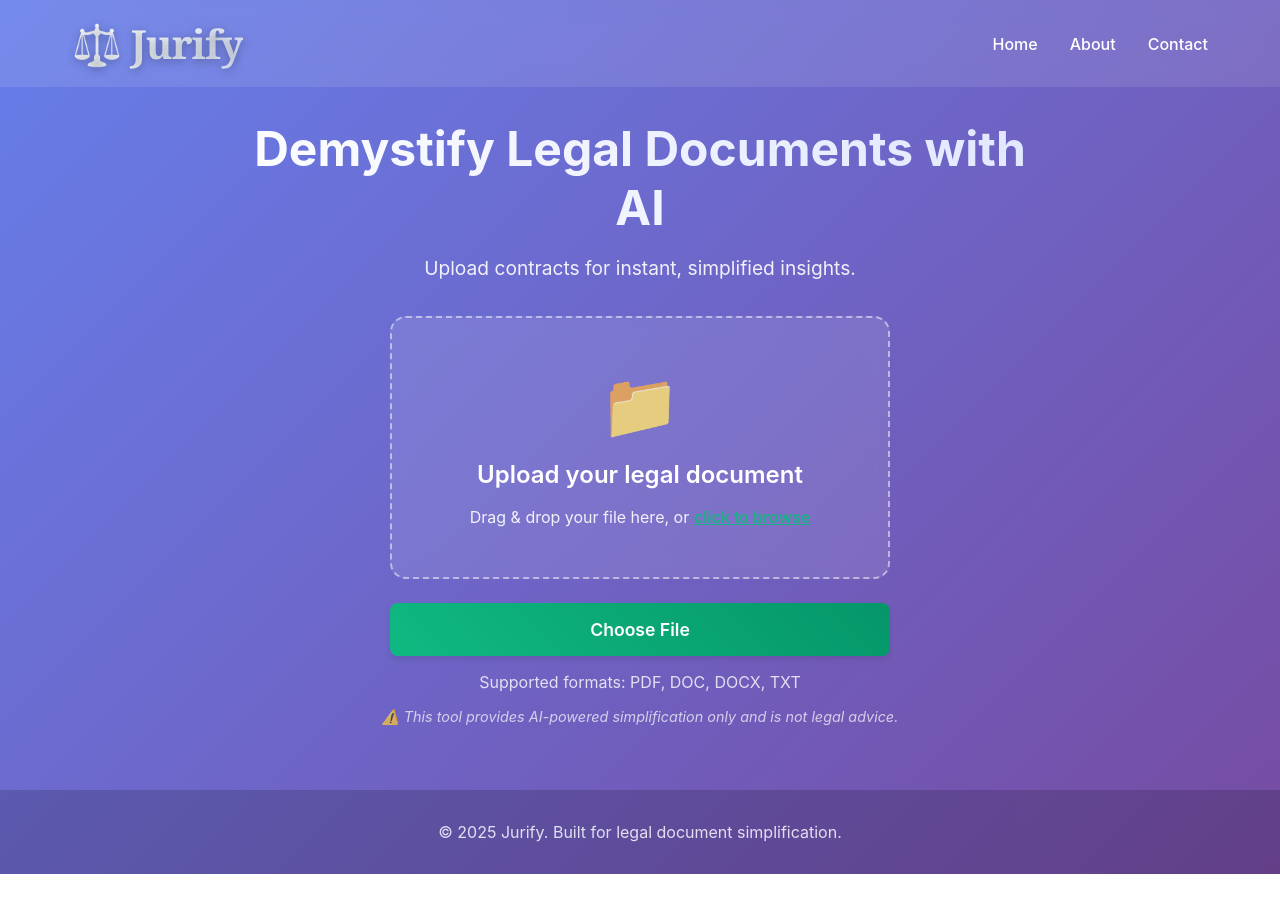
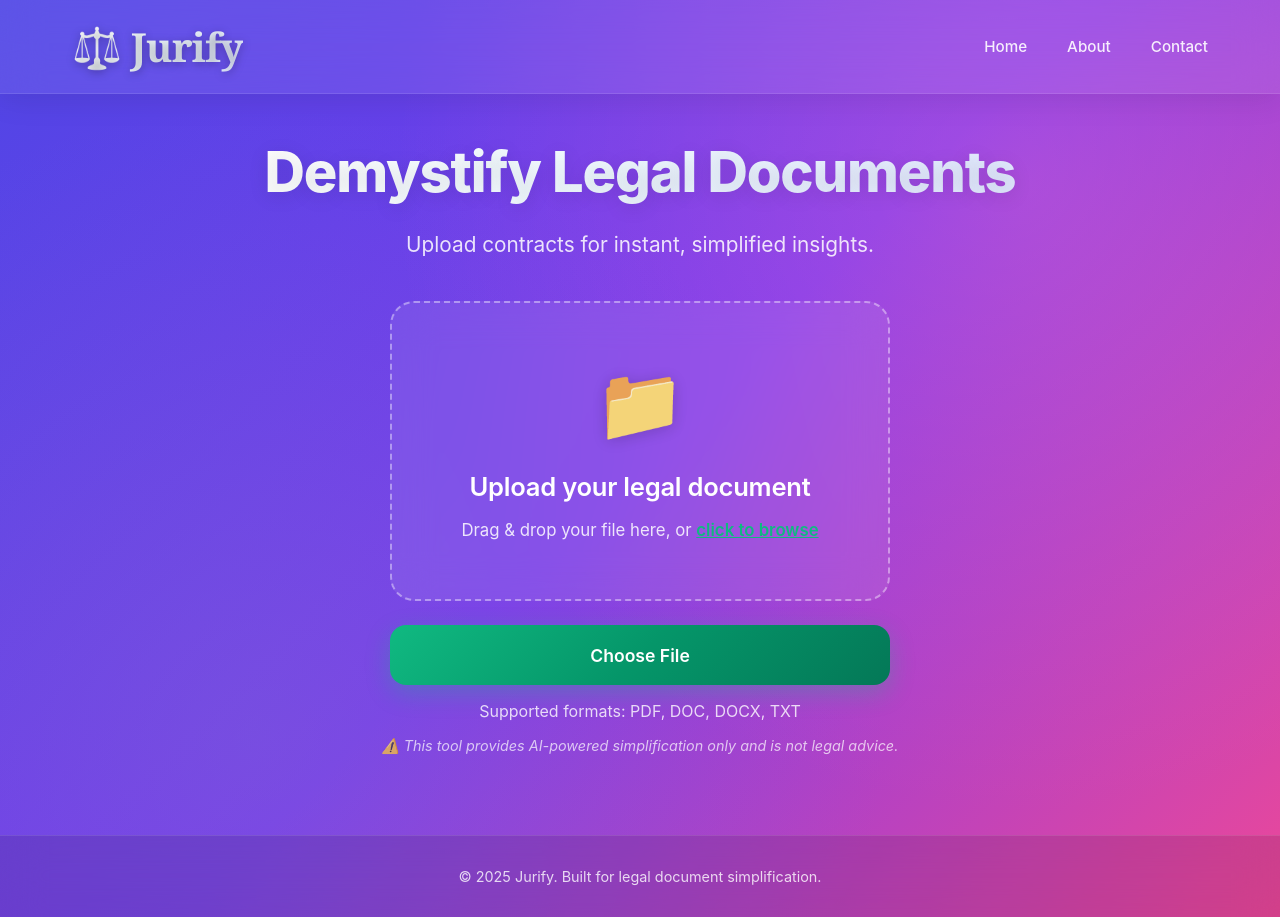
Before and after one commit to HrshNk-56/Gen-AI-H2S, a React (Create React App) app in the folder jurify-frontend/: page / in a window 1280 px wide. Before the commit the page ends 874 px from the top, so only its background shows below. Built offline with nearby package versions, Linux system fonts and the light colour scheme.

Commit message:
Major UI/UX improvements: update tagline, modern gradient backgrounds, enhanced typography, animations, and refined component designs

```diff
--- a/jurify-frontend/src/pages/LandingPage.js
+++ b/jurify-frontend/src/pages/LandingPage.js
@@ -34,7 +34,7 @@ const LandingPage = () => {
       {/* Hero Section */}
       <main className="main-content">
         <div className="hero-section">
-          <h2 className="tagline">Demystify Legal Documents with AI</h2>
+          <h2 className="tagline">Demystify Legal Documents</h2>
           <p className="subtitle">
             Upload contracts for instant, simplified insights.
           </p>
--- a/jurify-frontend/src/styles/FileUpload.css
+++ b/jurify-frontend/src/styles/FileUpload.css
@@ -1,53 +1,91 @@
 /* FileUpload.css */
+@keyframes pulse {
+  0%, 100% {
+    transform: scale(1);
+    opacity: 0.9;
+  }
+  50% {
+    transform: scale(1.05);
+    opacity: 1;
+  }
+}
+
 .file-upload-container {
   max-width: 500px;
   margin: 0 auto;
 }
 
 .file-upload-zone {
-  background: rgba(255, 255, 255, 0.1);
-  backdrop-filter: blur(10px);
-  border: 2px dashed rgba(255, 255, 255, 0.5);
-  border-radius: 1rem;
-  padding: 3rem 2rem;
+  background: rgba(255, 255, 255, 0.08);
+  backdrop-filter: blur(20px);
+  border: 2px dashed rgba(255, 255, 255, 0.4);
+  border-radius: 1.5rem;
+  padding: 3.5rem 2.5rem;
   text-align: center;
   cursor: pointer;
-  transition: all 0.3s ease;
+  transition: all 0.4s cubic-bezier(0.4, 0, 0.2, 1);
   margin-bottom: 1.5rem;
+  position: relative;
+  overflow: hidden;
+}
+
+.file-upload-zone::before {
+  content: '';
+  position: absolute;
+  top: 0;
+  left: 0;
+  right: 0;
+  bottom: 0;
+  background: radial-gradient(circle at center, rgba(255, 255, 255, 0.1) 0%, transparent 70%);
+  opacity: 0;
+  transition: opacity 0.3s ease;
 }
 
 .file-upload-zone:hover {
-  border-color: rgba(255, 255, 255, 0.8);
-  background: rgba(255, 255, 255, 0.15);
-  transform: translateY(-2px);
+  border-color: rgba(255, 255, 255, 0.7);
+  background: rgba(255, 255, 255, 0.12);
+  transform: translateY(-4px) scale(1.02);
+  box-shadow: 0 10px 40px rgba(0, 0, 0, 0.15);
+}
+
+.file-upload-zone:hover::before {
+  opacity: 1;
 }
 
 .file-upload-zone.drag-active {
   border-color: #10b981;
-  background: rgba(16, 185, 129, 0.1);
+  background: rgba(16, 185, 129, 0.15);
   border-style: solid;
+  transform: scale(1.05);
+  box-shadow: 0 20px 60px rgba(16, 185, 129, 0.2);
 }
 
 .upload-content {
   color: white;
+  position: relative;
+  z-index: 1;
 }
 
 .upload-icon {
-  font-size: 4rem;
-  margin-bottom: 1rem;
-  opacity: 0.8;
+  font-size: 4.5rem;
+  margin-bottom: 1.5rem;
+  opacity: 0.9;
+  filter: drop-shadow(0 2px 8px rgba(0, 0, 0, 0.2));
+  animation: pulse 3s infinite;
 }
 
 .upload-content h3 {
-  font-size: 1.5rem;
+  font-size: 1.6rem;
   margin-bottom: 1rem;
   font-weight: 600;
+  letter-spacing: -0.01em;
 }
 
 .upload-content p {
-  font-size: 1rem;
-  opacity: 0.9;
+  font-size: 1.05rem;
+  color: rgba(255, 255, 255, 0.85);
   line-height: 1.5;
+  font-weight: 400;
 }
 
 .click-text {
@@ -71,30 +109,48 @@
 }
 
 .upload-btn {
-  background: linear-gradient(45deg, #10b981, #059669);
+  background: linear-gradient(135deg, #10b981, #059669, #047857);
   color: white;
   border: none;
-  padding: 1rem 2rem;
-  border-radius: 0.5rem;
+  padding: 1.2rem 2.5rem;
+  border-radius: 1rem;
   font-size: 1.1rem;
   font-weight: 600;
   cursor: pointer;
-  transition: all 0.2s;
+  transition: all 0.3s cubic-bezier(0.4, 0, 0.2, 1);
   width: 100%;
-  box-shadow: 0 4px 6px -1px rgba(0, 0, 0, 0.1);
+  box-shadow: 0 8px 25px rgba(16, 185, 129, 0.3);
+  position: relative;
+  overflow: hidden;
+}
+
+.upload-btn::before {
+  content: '';
+  position: absolute;
+  top: 0;
+  left: -100%;
+  width: 100%;
+  height: 100%;
+  background: linear-gradient(90deg, transparent, rgba(255, 255, 255, 0.2), transparent);
+  transition: left 0.5s;
 }
 
 .upload-btn:hover:not(:disabled) {
-  background: linear-gradient(45deg, #059669, #047857);
-  transform: translateY(-1px);
-  box-shadow: 0 6px 8px -1px rgba(0, 0, 0, 0.15);
+  background: linear-gradient(135deg, #059669, #047857, #065f46);
+  transform: translateY(-2px) scale(1.02);
+  box-shadow: 0 15px 35px rgba(16, 185, 129, 0.4);
+}
+
+.upload-btn:hover:not(:disabled)::before {
+  left: 100%;
 }
 
 .upload-btn:disabled {
-  background: rgba(255, 255, 255, 0.3);
-  color: rgba(255, 255, 255, 0.7);
+  background: rgba(255, 255, 255, 0.2);
+  color: rgba(255, 255, 255, 0.6);
   cursor: not-allowed;
   transform: none;
+  box-shadow: 0 2px 8px rgba(0, 0, 0, 0.1);
 }
 
 .file-input {
--- a/jurify-frontend/src/styles/LandingPage.css
+++ b/jurify-frontend/src/styles/LandingPage.css
@@ -1,19 +1,35 @@
 /* LandingPage.css */
 .landing-page {
   min-height: 100vh;
-  background: linear-gradient(135deg, #667eea 0%, #764ba2 100%);
+  background: linear-gradient(135deg, #4f46e5 0%, #7c3aed 50%, #ec4899 100%);
+  background-attachment: fixed;
   display: flex;
   flex-direction: column;
+  position: relative;
+}
+
+.landing-page::before {
+  content: '';
+  position: absolute;
+  top: 0;
+  left: 0;
+  right: 0;
+  bottom: 0;
+  background: radial-gradient(circle at 20% 80%, rgba(120, 119, 198, 0.3) 0%, transparent 50%),
+              radial-gradient(circle at 80% 20%, rgba(255, 119, 198, 0.3) 0%, transparent 50%);
+  pointer-events: none;
 }
 
 /* Header */
 .header {
-  background: rgba(255, 255, 255, 0.1);
-  backdrop-filter: blur(10px);
-  padding: 1rem 0;
+  background: rgba(255, 255, 255, 0.08);
+  backdrop-filter: blur(20px);
+  border-bottom: 1px solid rgba(255, 255, 255, 0.1);
+  padding: 1.2rem 0;
   position: sticky;
   top: 0;
   z-index: 100;
+  box-shadow: 0 4px 32px rgba(0, 0, 0, 0.1);
 }
 
 .navbar {
@@ -41,18 +57,37 @@
 
 .nav-links {
   display: flex;
-  gap: 2rem;
+  gap: 2.5rem;
 }
 
 .nav-links a {
-  color: white;
+  color: rgba(255, 255, 255, 0.9);
   text-decoration: none;
   font-weight: 500;
-  transition: opacity 0.2s;
+  font-size: 0.95rem;
+  position: relative;
+  padding: 0.5rem 0;
+  transition: all 0.3s ease;
 }
 
 .nav-links a:hover {
-  opacity: 0.8;
+  color: white;
+  transform: translateY(-1px);
+}
+
+.nav-links a::after {
+  content: '';
+  position: absolute;
+  width: 0;
+  height: 2px;
+  bottom: 0;
+  left: 0;
+  background: linear-gradient(90deg, #ffffff, #f0f9ff);
+  transition: width 0.3s ease;
+}
+
+.nav-links a:hover::after {
+  width: 100%;
 }
 
 /* Main Content */
@@ -61,30 +96,40 @@
   display: flex;
   align-items: center;
   justify-content: center;
-  padding: 2rem;
+  padding: 3rem 2rem;
+  position: relative;
+  z-index: 1;
 }
 
 .hero-section {
-  max-width: 800px;
+  max-width: 900px;
   text-align: center;
   color: white;
+  animation: fadeInUp 0.8s ease-out;
 }
 
 .tagline {
-  font-size: 3rem;
-  font-weight: 700;
-  margin-bottom: 1rem;
-  background: linear-gradient(45deg, #fff, #e0e7ff);
+  font-size: 3.5rem;
+  font-weight: 800;
+  margin-bottom: 1.5rem;
+  background: linear-gradient(135deg, #ffffff 0%, #f0f9ff 40%, #e0e7ff 100%);
   -webkit-background-clip: text;
   -webkit-text-fill-color: transparent;
   background-clip: text;
+  letter-spacing: -0.02em;
+  text-shadow: 0 4px 20px rgba(0, 0, 0, 0.1);
+  line-height: 1.1;
 }
 
 .subtitle {
-  font-size: 1.2rem;
-  margin-bottom: 2rem;
-  opacity: 0.9;
+  font-size: 1.3rem;
+  margin-bottom: 2.5rem;
+  color: rgba(255, 255, 255, 0.85);
   line-height: 1.6;
+  font-weight: 400;
+  max-width: 600px;
+  margin-left: auto;
+  margin-right: auto;
 }
 
 
@@ -120,17 +165,52 @@
 
 /* Footer */
 .footer {
-  background: rgba(0, 0, 0, 0.2);
-  color: white;
+  background: rgba(0, 0, 0, 0.1);
+  backdrop-filter: blur(20px);
+  border-top: 1px solid rgba(255, 255, 255, 0.1);
+  color: rgba(255, 255, 255, 0.8);
   text-align: center;
   padding: 2rem;
-  opacity: 0.8;
+  position: relative;
+  z-index: 1;
+}
+
+.footer p {
+  margin: 0;
+  font-size: 0.9rem;
+  font-weight: 400;
+}
+
+/* Animations */
+@keyframes fadeInUp {
+  from {
+    opacity: 0;
+    transform: translateY(40px);
+  }
+  to {
+    opacity: 1;
+    transform: translateY(0);
+  }
+}
+
+@keyframes pulse {
+  0%, 100% {
+    transform: scale(1);
+  }
+  50% {
+    transform: scale(1.02);
+  }
 }
 
 /* Responsive Design */
 @media (max-width: 768px) {
   .tagline {
-    font-size: 2rem;
+    font-size: 2.5rem;
+  }
+
+  .subtitle {
+    font-size: 1.1rem;
+    margin-bottom: 2rem;
   }
 
   .logo h1 {
@@ -142,10 +222,32 @@
   }
 
   .nav-links {
+    gap: 1.5rem;
+  }
+
+  .main-content {
+    padding: 2rem 1rem;
+  }
+
+  .hero-section {
+    max-width: 100%;
+  }
+}
+
+@media (max-width: 480px) {
+  .tagline {
+    font-size: 2rem;
+  }
+
+  .subtitle {
+    font-size: 1rem;
+  }
+
+  .nav-links {
     gap: 1rem;
   }
 
-  .main-content {
-    padding: 1rem;
+  .nav-links a {
+    font-size: 0.9rem;
   }
 }
```
